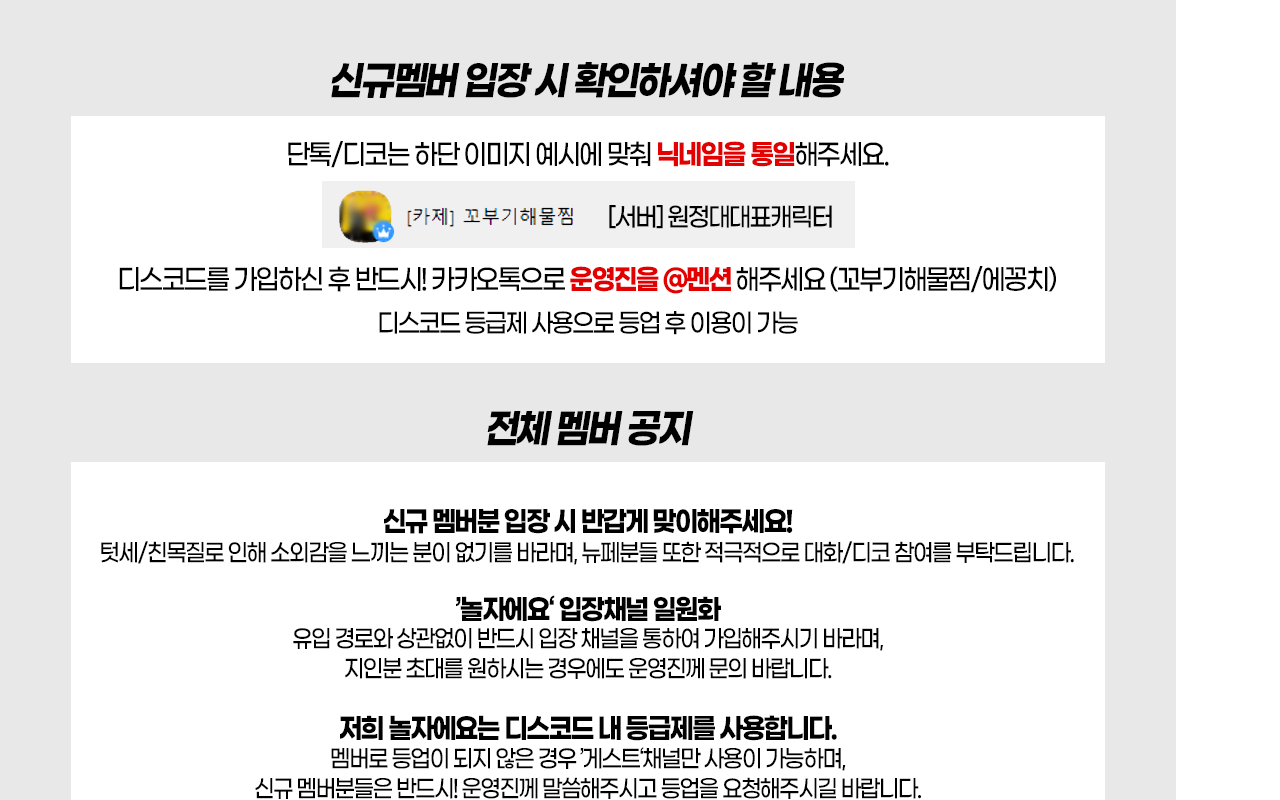
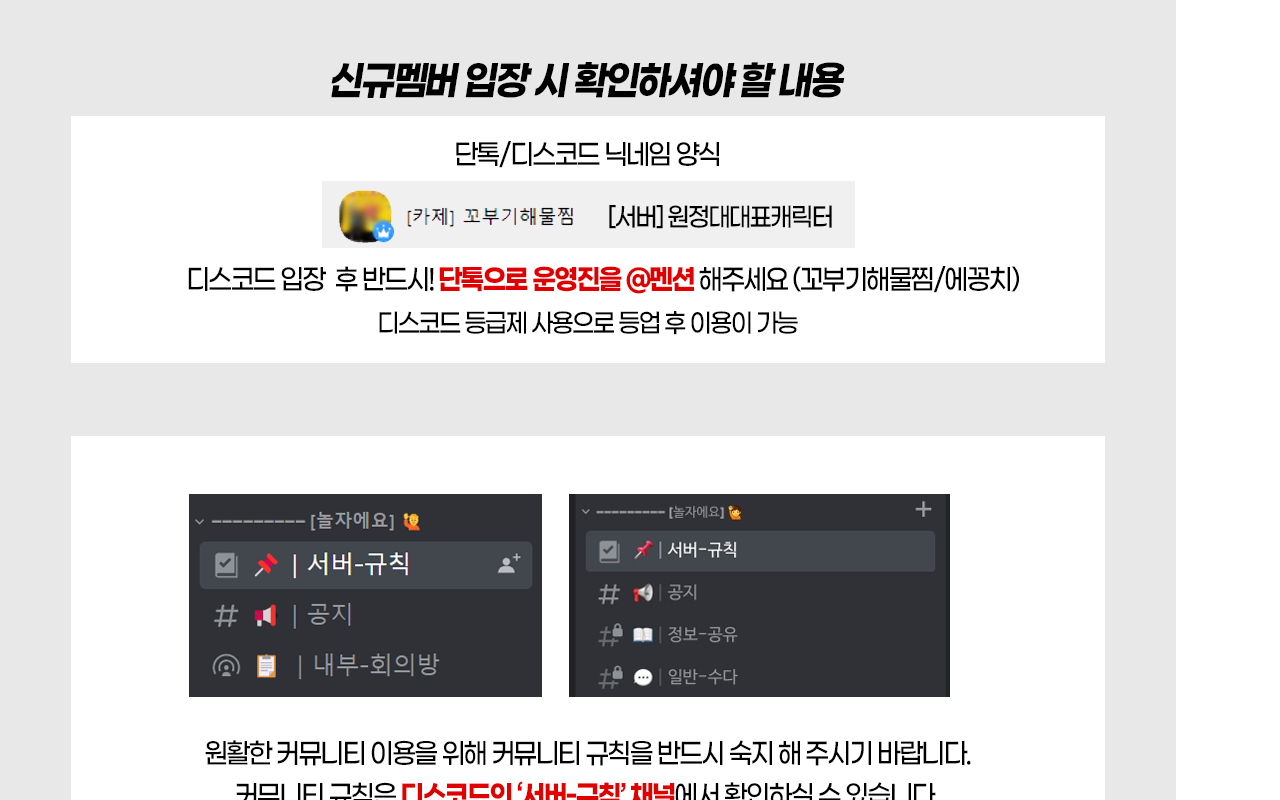
Before and after one commit to choeminwook/port, a plain HTML site: page index.html in a window 1280 px wide. Shown: the top 800 px of the page. Drawn offline with Linux system fonts and the light colour scheme.

Commit message:
Update index.html

```diff
--- a/index.html
+++ b/index.html
@@ -17,6 +17,6 @@
   </style>
 </head>
 <body style="padding:0; margin:0;">
-<img src="img/gongji.png">
+<img src="img/gongji2.png">
 </body>
 </html>
```
